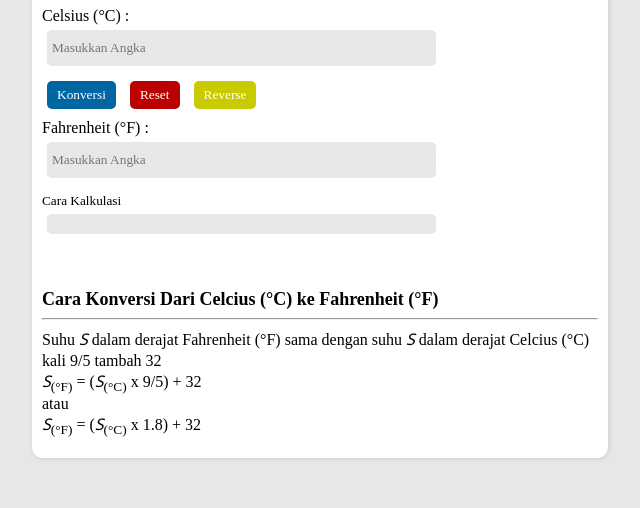
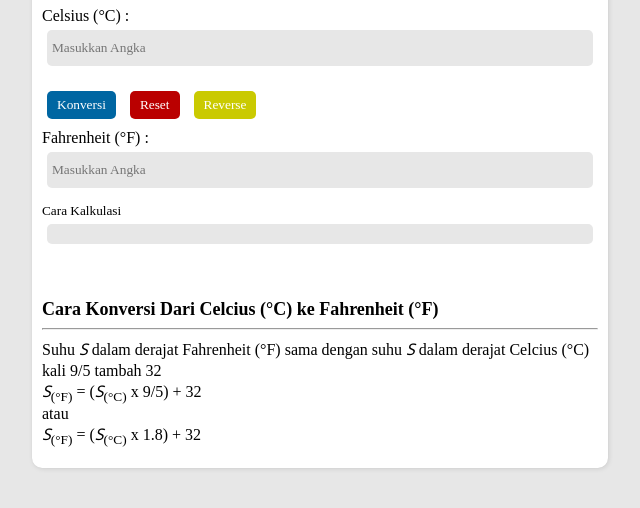
Before and after one commit to revou-fundamental-course/10-jun-24-Faqihach, a plain HTML site: page index.html in a window 1280 px wide. Shown: the part 116-624 px from the top of the page, without its empty margins (320-960 px from the left). Drawn offline with Linux system fonts and the light colour scheme; a web font is replaced by a local one.

Commit message:
benerin width input dan namabahin margin top di btn reserve

```diff
--- a/css/style.css
+++ b/css/style.css
@@ -56,7 +56,6 @@ div {
 }
 
 section input {
-  width: 70%;
   padding: 10px 5px;
   margin: 5px;
   border-radius: 5px;
@@ -89,11 +88,11 @@ button:hover {
 
 #reserve {
   background-color: #caca01;
+  margin-top: 10px;
 }
 
 #caraKalkulasi {
   background-color: #e7e7e7;
-  width: 70%;
   padding: 10px 5px;
   margin: 5px;
   border-radius: 5px;
```
